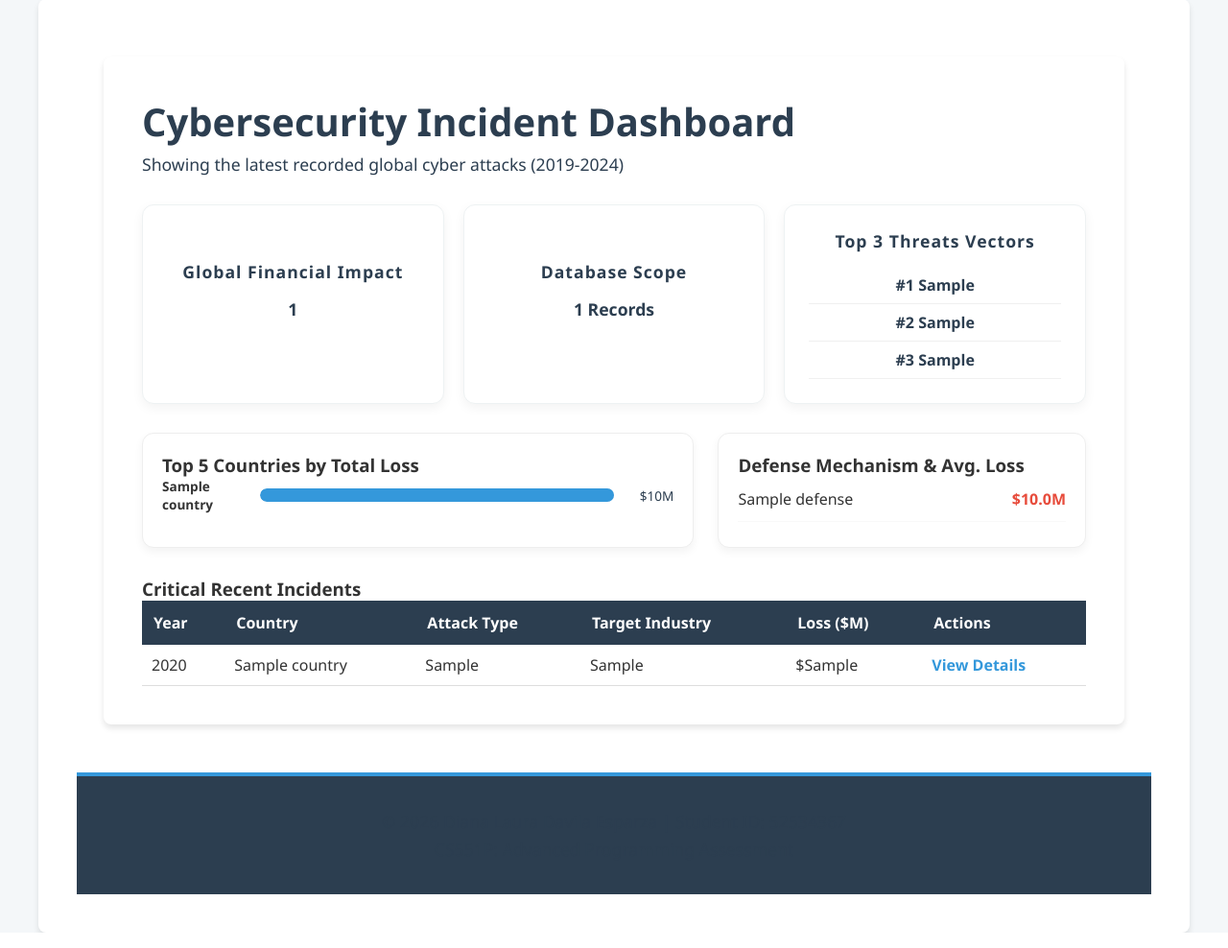
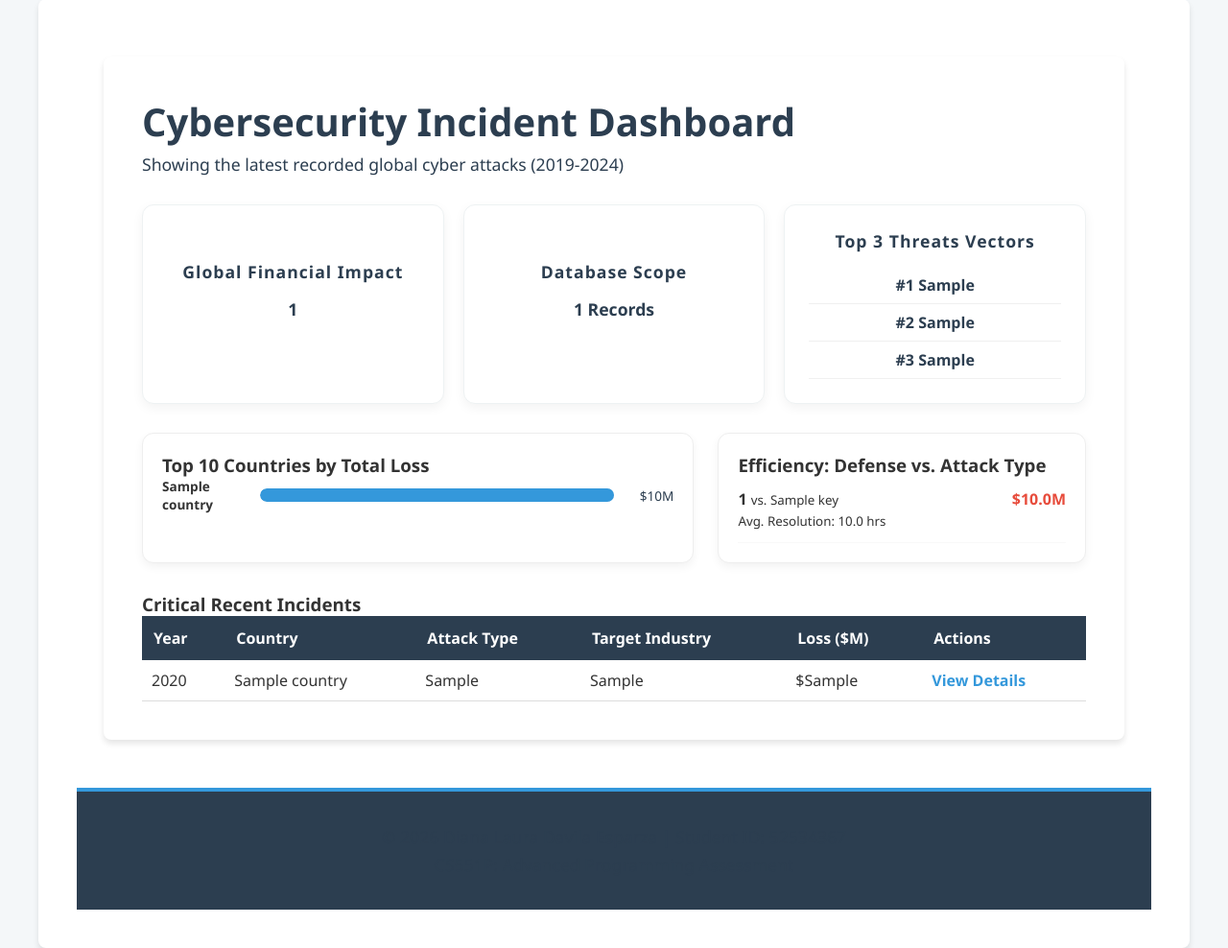
Before and after one commit to dianadavila198-svg/CS551P-Assessment-3-Full-stack-cybersecurity-incident-analytics-dashboard, a Flask app: template templates/index.html in a window 1280 px wide. Shown: the part 84-1072 px from the top of the page at 96% size. Run offline with Flask 3, Linux system fonts and the light colour scheme; the template is opened without the code that fills it: most values are stand-ins (such as "Sample title", 1, 10 or a date in 2020).

Commit message:
Deep analysis to use all 3 normalized tables. Efficiency considering Defense, Attack type & Average Resolution Time

```diff
--- a/app.py
+++ b/app.py
@@ -56,12 +56,24 @@ def index():
     #left_on=,right_on= specifies in what level to do the merging on the DataFrame to the left-right.
     df_merged = df_incidents.merge(df_attacks, left_on='Attack_typeID', right_on='Type_ID')
 
-    #Calculate average loss for each defense mechanism
+    #Calculate average loss and Average Resolution per Defense Used with Attack type.
     #convert it into a dicionary for HTML template readiness
     #.mean() to calculate the average loss for each defense type
     #.sort_values() organize the results, showing from the lowest average loss to the highest
     #.to_dict() for easier readiness for HTML templates in python dictionary
-    defense_stats = df_merged.groupby('Defense_Mechanism_Used')['Financial_Loss_inMillion$'].mean().sort_values(ascending=False).to_dict()
+    #agg as aggregate. Enable to run multiple different calculations
+    #'mean' for average value calculation
+    # Find the colum names to avoid key errors, looking by keywords.
+    col_loss = [c for c in df_merged.columns if 'Financial_Loss' in c][0]
+    col_time = [c for c in df_merged.columns if 'Resolution_Time' in c][0]
+    col_attack = [c for c in df_merged.columns if 'Attack' in c and 'ID' not in c][0]
+    col_defense = [c for c in df_merged.columns if 'Defense' in c and 'ID' not in c][0]
+
+    #Run multi-Dimensional Analysis using the found names
+    performance_stats = df_merged.groupby([col_defense, col_attack]).agg({
+    col_loss: 'mean',
+    col_time: 'mean'
+    }).sort_values(col_loss, ascending=False).head(6).to_dict('index')
 
     #Get top 5 countries with the highest total financial loss
     #.sort_values() organize the results, showing from the lowest average loss to the highest
@@ -101,7 +113,7 @@ def index():
                            secondary_threat = secondary_threat,
                            third_threat = third_threat,
                            total_incidents = total_incidents,
-                           defense_stats = defense_stats,
+                           performance_stats = performance_stats,
                            country_stats = country_stats)
 
 #MAIN TEMPLATE LAYOUT (index & detail to plug into)
--- a/templates/index.html
+++ b/templates/index.html
@@ -38,7 +38,7 @@
     </div>
     <div class="analysis-grid">
         <div class="grid-item">
-            <h3>Top 5 Countries by Total Loss</h3>
+            <h3>Top 10 Countries by Total Loss</h3>
             <div class="bar-chart">
                 {% for country, loss in country_stats.items() %}
                 <div class="chart-line">
@@ -52,10 +52,25 @@
             </div>
         </div>
         <div class="grid-item">
-            <h3>Defense Mechanism & Avg. Loss </h3>
+            <h3>Efficiency: Defense vs. Attack Type</h3>
             <ul class="analysis-list">
-                {% for defense, avg in defense_stats.items() %}
-                <li>{{ defense }} <span class="tag-loss">${{ "%.1f"|format(avg) }}M</span></li>
+                <!--keys[0] is the Defense and keys[1] is the Attack Type-->
+                {% for keys, stats in performance_stats.items() %}
+                <li>
+                    <div class = "defense-info">
+                        <strong class="defense-name">{{ keys[0] }}</strong>
+                        <small class="attack-tag">vs. {{ keys[1] }}</small>
+                        <br>
+                        <small class="resolution-time">
+                            <!--  -->
+                            Avg. Resolution: {{ "%.1f"|format(stats.values()|list|last) }} hrs
+                        </small>
+                    </div>
+                    <span class="tag-loss">
+                        <!--  -->
+                        ${{ "%.1f"|format(stats.values()|list|first) }}M
+                    </span>
+                </li>
                 {% endfor %}
             </ul>
         </div>
```
